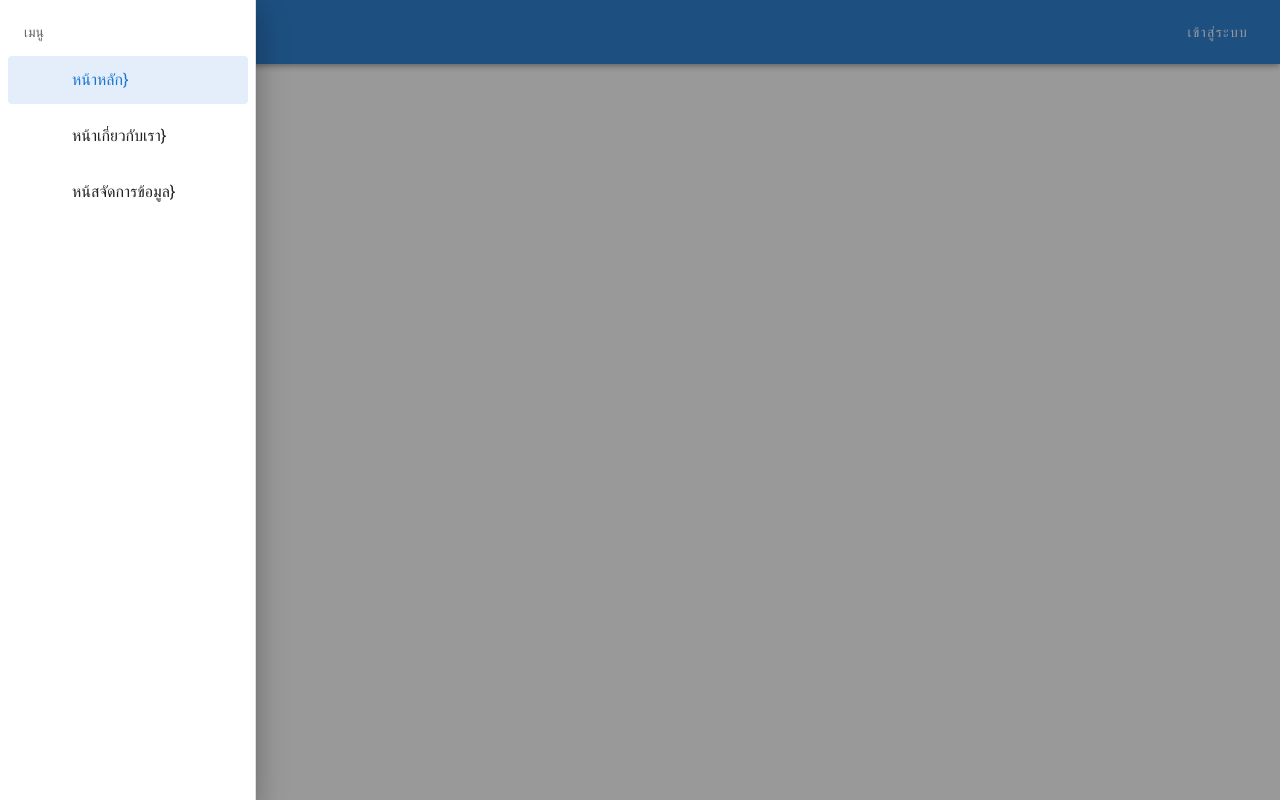
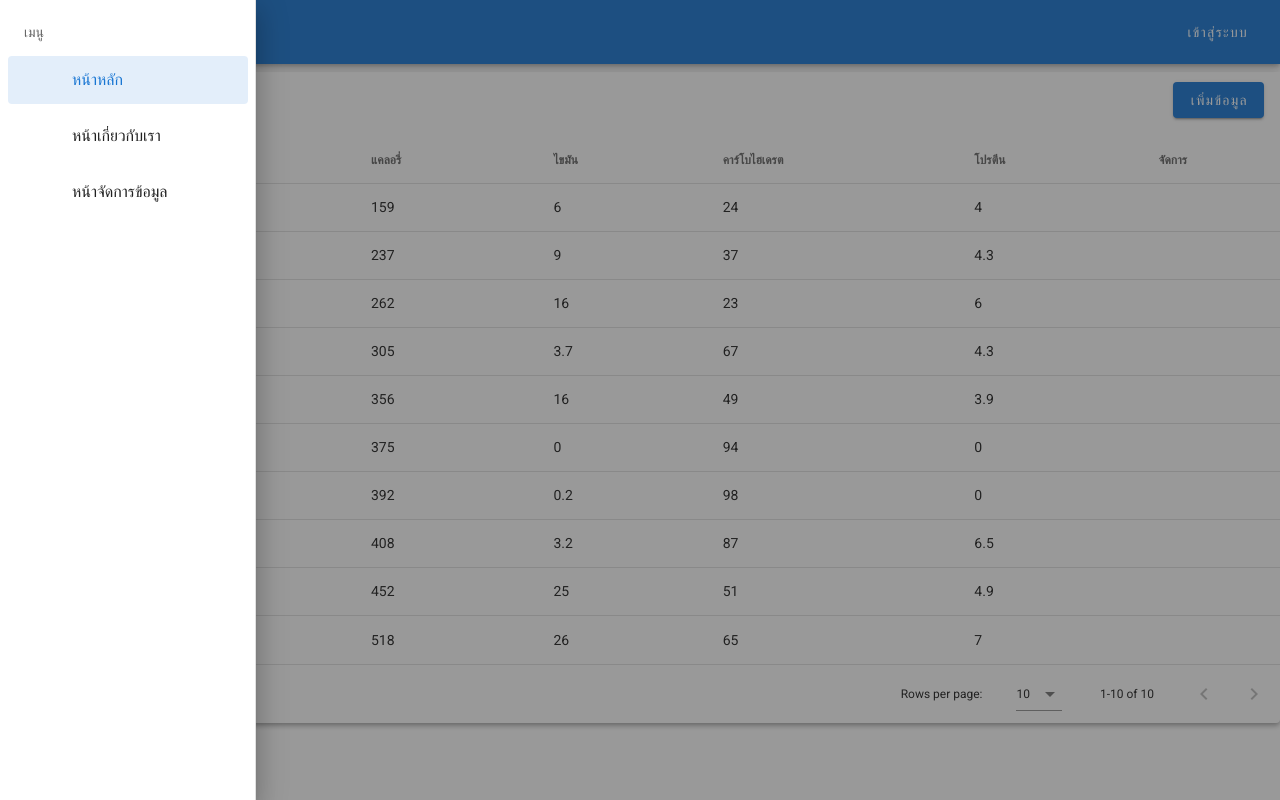
Before and after one commit to dnuvsin/frontendJava, a Vue app: page /table in a window 1280 px wide. Both pictures are taken after a click on the button 40 px from the left and 32 px from the top of the page. Built offline with nearby package versions, Linux system fonts and the light colour scheme; grey boxes are pictures that could not be loaded.

Commit message:
lab 10 0919

```diff
--- a/package.json
+++ b/package.json
@@ -8,6 +8,8 @@
     "lint": "vue-cli-service lint"
   },
   "dependencies": {
+    "@mdi/font": "^7.2.96",
+    "ajv": "^8.12.0",
     "core-js": "^3.8.3",
     "register-service-worker": "^1.7.2",
     "vue": "^2.6.14",
@@ -29,7 +31,7 @@
     "eslint-plugin-import": "^2.25.3",
     "eslint-plugin-node": "^11.1.0",
     "eslint-plugin-promise": "^5.1.0",
-    "eslint-plugin-vue": "^8.0.3",
+    "eslint-plugin-vue": "^7.20.0",
     "sass": "~1.32.0",
     "sass-loader": "^10.0.0",
     "vue-cli-plugin-vuetify": "~2.5.8",
--- a/src/App.vue
+++ b/src/App.vue
@@ -57,10 +57,10 @@
       @click="gotoPage(item.link)"
       >
         <v-list-item-icon>
-          <v-icon>{{ item.icon }}}</v-icon>
+          <v-icon>{{ item.icon }}</v-icon>
         </v-list-item-icon>
         <v-list-item-content>
-          <v-list-item-title>{{ item.text }}}</v-list-item-title>
+          <v-list-item-title :to="{ name: item.link }">{{ item.text }}</v-list-item-title>
         </v-list-item-content>
       </v-list-item>
      </v-list-item-group>
@@ -85,7 +85,7 @@ export default {
       MenuList: [
         { key: 1, text: 'หน้าหลัก', icon: 'mbi-home', link: '/' },
         { key: 2, text: 'หน้าเกี่ยวกับเรา', icon: 'mbi-information', link: '/about' },
-        { key: 3, text: 'หน้สจัดการข้อมูล', icon: 'mbi-table-edit', link: '/table' }
+        { key: 3, text: 'หน้าจัดการข้อมูล', icon: 'mbi-table-edit', link: '/table' }
       ],
       drawer: false,
       group: null,
@@ -102,6 +102,9 @@ export default {
   methods: ({
     goToLogin () {
       router.push('/login')
+    },
+    gotoPage () {
+      router.push({ path: link })
     }
   })
 }
--- a/src/components/TableData.vue
+++ b/src/components/TableData.vue
@@ -2,110 +2,229 @@
   <v-data-table
     :headers="headers"
     :items="desserts"
-    :items-per-page="5"
-    class="elevation-1"
-  ></v-data-table>
+    class="elevation-4 mt-2"
+  >
+    <template v-slot:top>
+      <v-toolbar flat>
+        <v-toolbar-title>จัดการข้อมูล</v-toolbar-title>
+        <v-divider class="mx-4" inset vertical></v-divider>
+        <v-spacer></v-spacer>
+        <v-btn
+          color="primary"
+          dark
+          class="mb-2"
+          @click="openDialog('add', defaultItem)"
+        >
+          เพิ่มข้อมูล
+        </v-btn>
+        <v-dialog
+          v-model="dialog"
+          max-width="500px"
+        >
+        <v-card>
+          <v-card-title>
+            <span class="text-h5">{{ formTitle }}</span>
+          </v-card-title>
+          <v-card-text>
+            <v-container>
+              <v-row>
+                <v-col cols="12" sm="6" md="4">
+                  <v-text-field v-model="editedItem.name" label="ชื่อของหวาน"></v-text-field>
+                </v-col>
+                <v-col cols="12" sm="6" md="4">
+                  <v-text-field v-model="editedItem.calories" label="แคลอรี่"></v-text-field>
+                </v-col>
+                <v-col cols="12" sm="6" md="4">
+                  <v-text-field v-model="editedItem.fat" label="ไขมัน"></v-text-field>
+                </v-col>
+                <v-col cols="12" sm="6" md="4">
+                  <v-text-field v-model="editedItem.carbs" label="คาร์โบไฮเดรต"></v-text-field>
+                </v-col>
+                <v-col cols="12" sm="6" md="4">
+                  <v-text-field v-model="editedItem.protein" label="โปรตีน"></v-text-field>
+                </v-col>
+                <v-col cols="12" sm="6" md="4">
+                  <template v-slot:[`item.action`]="{ item }">
+                    <v-btn small outlined @click="openDialog('edit', item)" color="blue">
+                      <v-icon>mdi-pencil</v-icon>
+                      </v-btn>
+                      <v-btn small outlined @click="deleteItem(item)" color="red" class="ml-2">
+                        <v-icon>mbi-delete</v-icon>
+                    </v-btn>
+                  </template>
+                </v-col>
+              </v-row>
+            </v-container>
+          </v-card-text>
+        </v-card>
+        </v-dialog>
+      </v-toolbar>
+    </template>
+  </v-data-table>
 </template>
+
 <script>
 export default {
   data () {
     return {
+      dialog: false,
+      formTitle: '',
+      editedIndex: -1,
+      editedItem: {
+        name: '',
+        calories: 0,
+        fat: 0,
+        carbs: 0,
+        protein: 0
+      },
+      defaultItem: {
+        name: '',
+        calories: 0,
+        fat: 0,
+        carbs: 0,
+        protein: 0
+      },
       headers: [
         {
-          text: 'Dessert (100g serving)',
+          text: 'ชื่อของหวาน',
           align: 'start',
           sortable: false,
           value: 'name'
         },
-        { text: 'Calories', value: 'calories' },
-        { text: 'Fat (g)', value: 'fat' },
-        { text: 'Carbs (g)', value: 'carbs' },
-        { text: 'Protein (g)', value: 'protein' },
-        { text: 'Iron (%)', value: 'iron' }
+        { text: 'แคลอรี่', value: 'calories' },
+        { text: 'ไขมัน', value: 'fat' },
+        { text: 'คาร์โบไฮเดรต', value: 'carbs' },
+        { text: 'โปรตีน', value: 'protein' },
+        { text: 'จัดการ', value: 'actions', sortable: false }
       ],
-      desserts: [
+      desserts: []
+    }
+  },
+  created () {
+    this.initialize()
+  },
+  methods: {
+    initialize () {
+      this.desserts = [
         {
           name: 'Frozen Yogurt',
           calories: 159,
           fat: 6.0,
           carbs: 24,
-          protein: 4.0,
-          iron: 1
+          protein: 4.0
         },
         {
           name: 'Ice cream sandwich',
           calories: 237,
           fat: 9.0,
           carbs: 37,
-          protein: 4.3,
-          iron: 1
+          protein: 4.3
         },
         {
           name: 'Eclair',
           calories: 262,
           fat: 16.0,
           carbs: 23,
-          protein: 6.0,
-          iron: 7
+          protein: 6.0
         },
         {
           name: 'Cupcake',
           calories: 305,
           fat: 3.7,
           carbs: 67,
-          protein: 4.3,
-          iron: 8
+          protein: 4.3
         },
         {
           name: 'Gingerbread',
           calories: 356,
           fat: 16.0,
           carbs: 49,
-          protein: 3.9,
-          iron: 16
+          protein: 3.9
         },
         {
           name: 'Jelly bean',
           calories: 375,
           fat: 0.0,
           carbs: 94,
-          protein: 0.0,
-          iron: 0
+          protein: 0.0
         },
         {
           name: 'Lollipop',
           calories: 392,
           fat: 0.2,
           carbs: 98,
-          protein: 0,
-          iron: 2
+          protein: 0
         },
         {
           name: 'Honeycomb',
           calories: 408,
           fat: 3.2,
           carbs: 87,
-          protein: 6.5,
-          iron: 45
+          protein: 6.5
         },
         {
           name: 'Donut',
           calories: 452,
           fat: 25.0,
           carbs: 51,
-          protein: 4.9,
-          iron: 22
+          protein: 4.9
         },
         {
           name: 'KitKat',
           calories: 518,
           fat: 26.0,
           carbs: 65,
-          protein: 7,
-          iron: 6
+          protein: 7
         }
       ]
     }
+  },
+  openDialog (status, item) {
+    this.formTitle = ''
+    if (status === 'add') {
+      this.formTitle = 'เพิ่มข้อมูล'
+      this.editedItem = item
+      this.dialog = true
+    } else {
+      this.formTitle = 'แก้ไขข้อมูล'
+      this.editedIndex = this.desserts.indexOf(item)
+      this.editedItem = item
+      this.dialog = true
+    }
+  },
+  close () {
+    this.dialog = false
+    this.editedItem = {}
+    this.defaultItem = {
+      name: '',
+      calories: 0,
+      fat: 0,
+      carbs: 0,
+      protein: 0
+    }
+  },
+  save (val) {
+    if (val === 'เพิ่มข้อมูล') {
+      this.desserts.push(this.editedItem)
+    } else {
+      Object.assign(this.desserts[this.editedIndex], this.editedItem)
+    }
+    this.close()
+  },
+  deleteItem (item) {
+    this.editedIndex = this.desserts.indexOf(item)
+    this.editedItem = item
+    this.dialogDelete = true
+  },
+  deleteItemConfirm () {
+    this.desserts.splice(this.editedIndex, 1)
+    this.closeDelete()
+  },
+  closeDelete () {
+    this.dialogDelete = false
+    this.editedItem = []
+    this.editedIndex = -1
   }
 }
+
 </script>
--- a/src/main.js
+++ b/src/main.js
@@ -4,6 +4,7 @@ import './registerServiceWorker'
 import router from './router'
 import store from './store'
 import vuetify from './plugins/vuetify'
+import '@mdi/font/css/materialdesignicons.css'
 
 Vue.config.productionTip = false
 
--- a/src/router/index.js
+++ b/src/router/index.js
@@ -1,6 +1,7 @@
 import Vue from 'vue'
 import VueRouter from 'vue-router'
 import HomeView from '../views/HomeView.vue'
+import TableData from '../components/TableData.vue'
 
 Vue.use(VueRouter)
 
@@ -22,6 +23,11 @@ const routes = [
     path: '/login',
     name: 'login',
     component: () => import('../components/LoginPage.vue')
+  },
+  {
+    path: '/table',
+    name: 'TableData',
+    component: TableData
   }
 ]
 
```
Also changed, not shown: public/index.html (+8 -2 lines), 1 other file (tests, documents, lock files or other folders).
